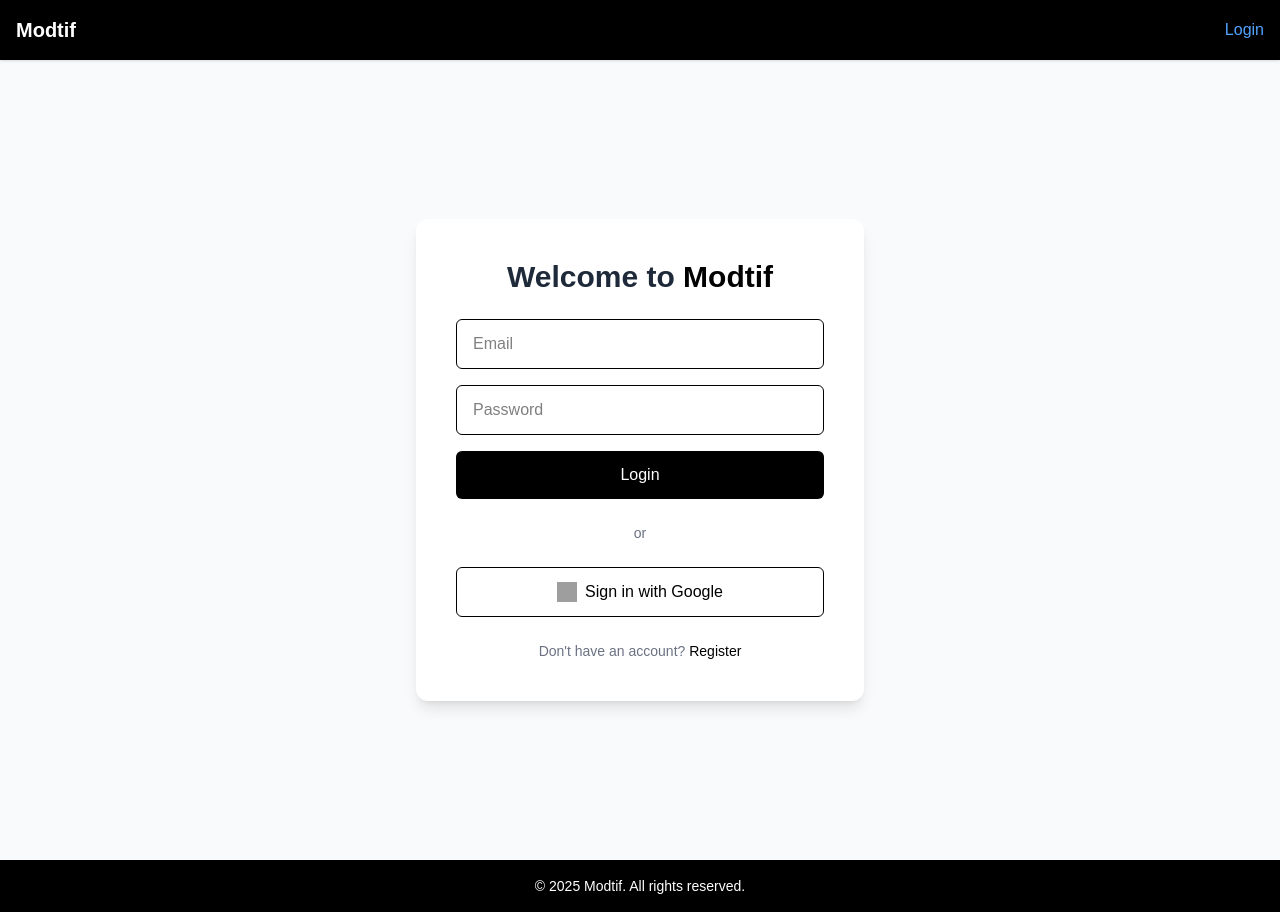
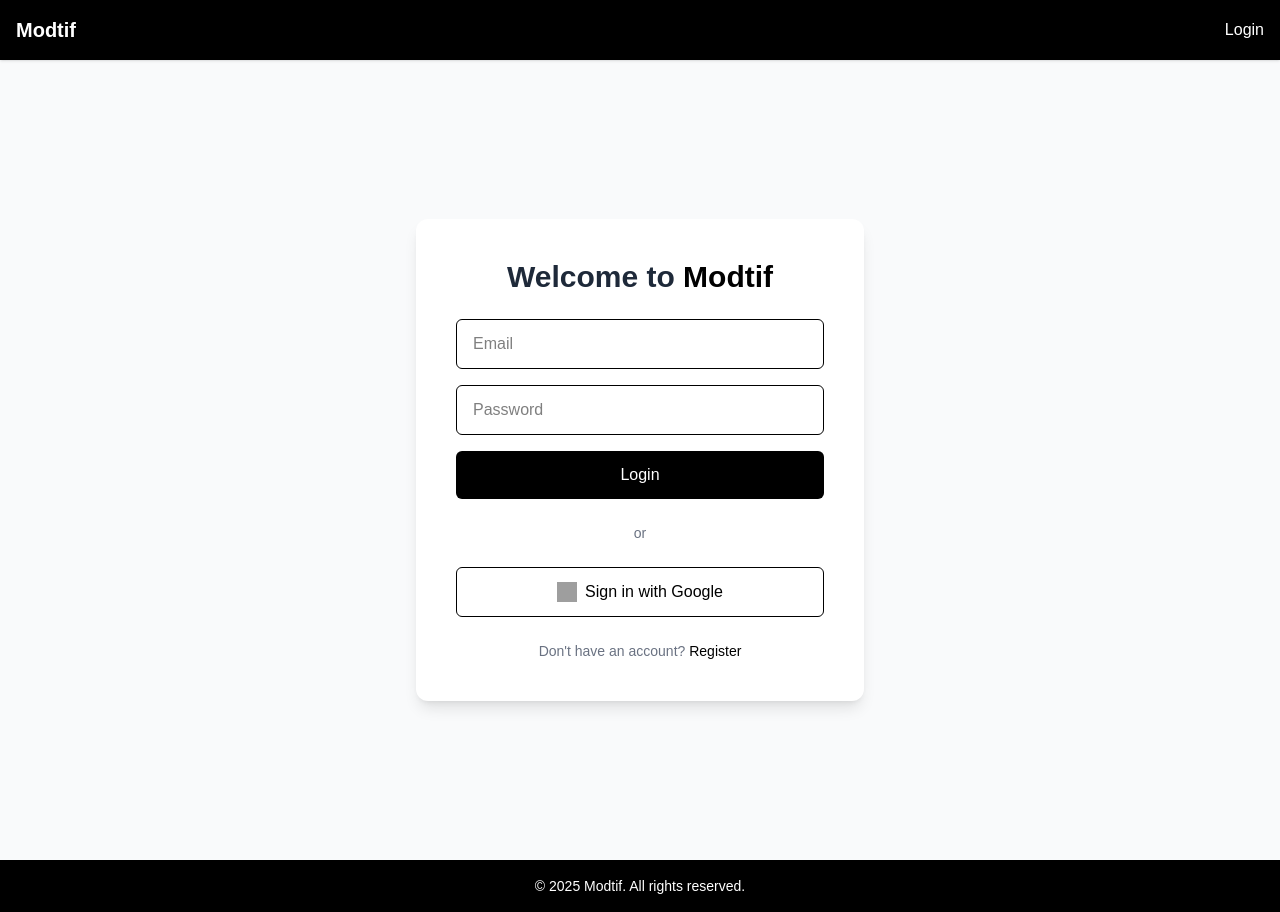
Before and after one commit to mosh1331/modfit-ecom-frontend, a Next.js app: page /auth/login in a window 1280 px wide. Built offline with nearby package versions, Linux system fonts and the light colour scheme; no server answers; grey boxes are pictures that could not be loaded.

Commit message:
text white login

```diff
--- a/src/components/header/Header.tsx
+++ b/src/components/header/Header.tsx
@@ -42,7 +42,7 @@ export default function Header() {
 
       <div className='space-x-4 flex items-center text-white'>
         {!isLoggedIn ? (
-          <Link href='/auth/login' className='text-blue-400 hover:underline'>
+          <Link href='/auth/login' className='text-white hover:underline'>
             Login
           </Link>
         ) : (
```
